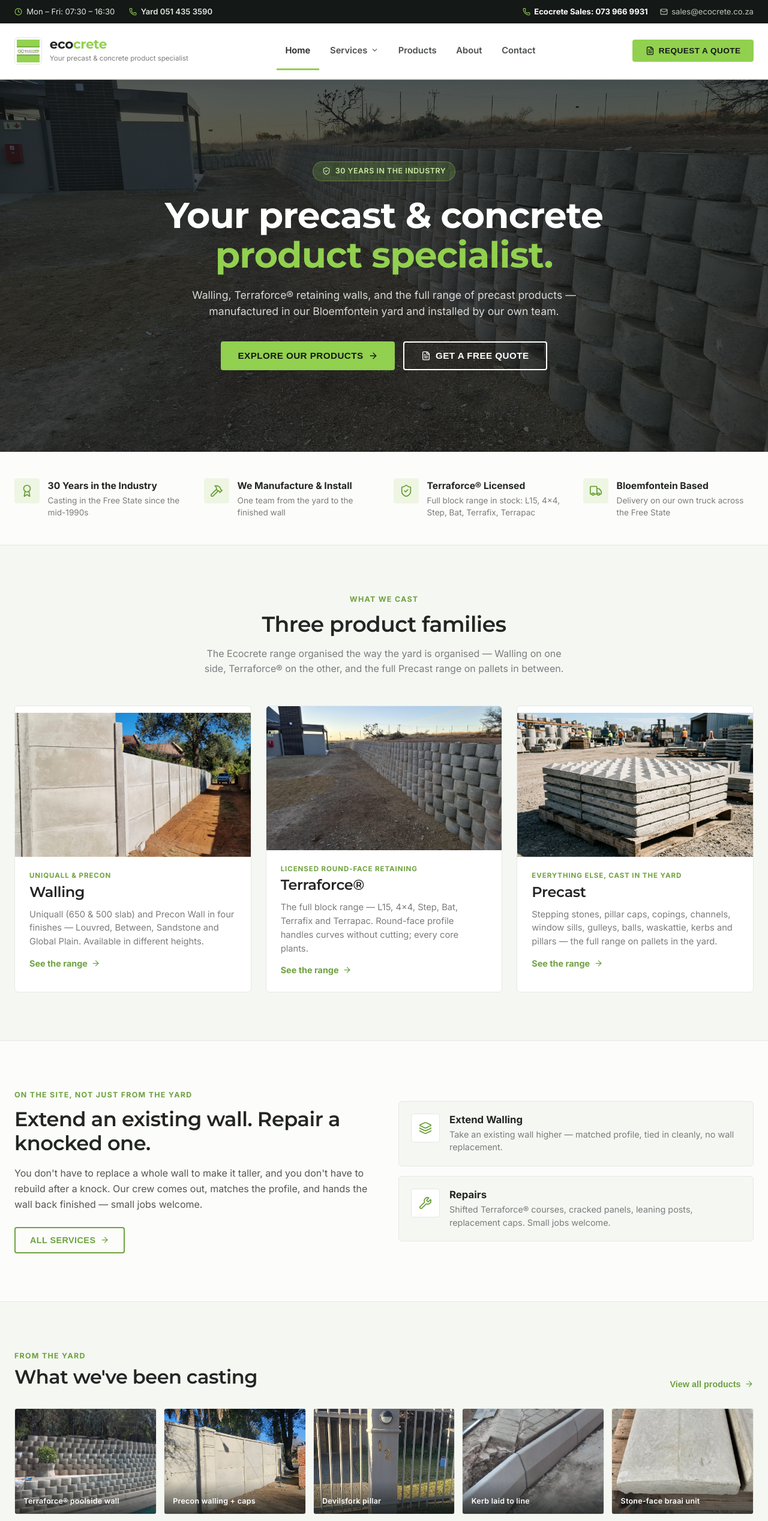
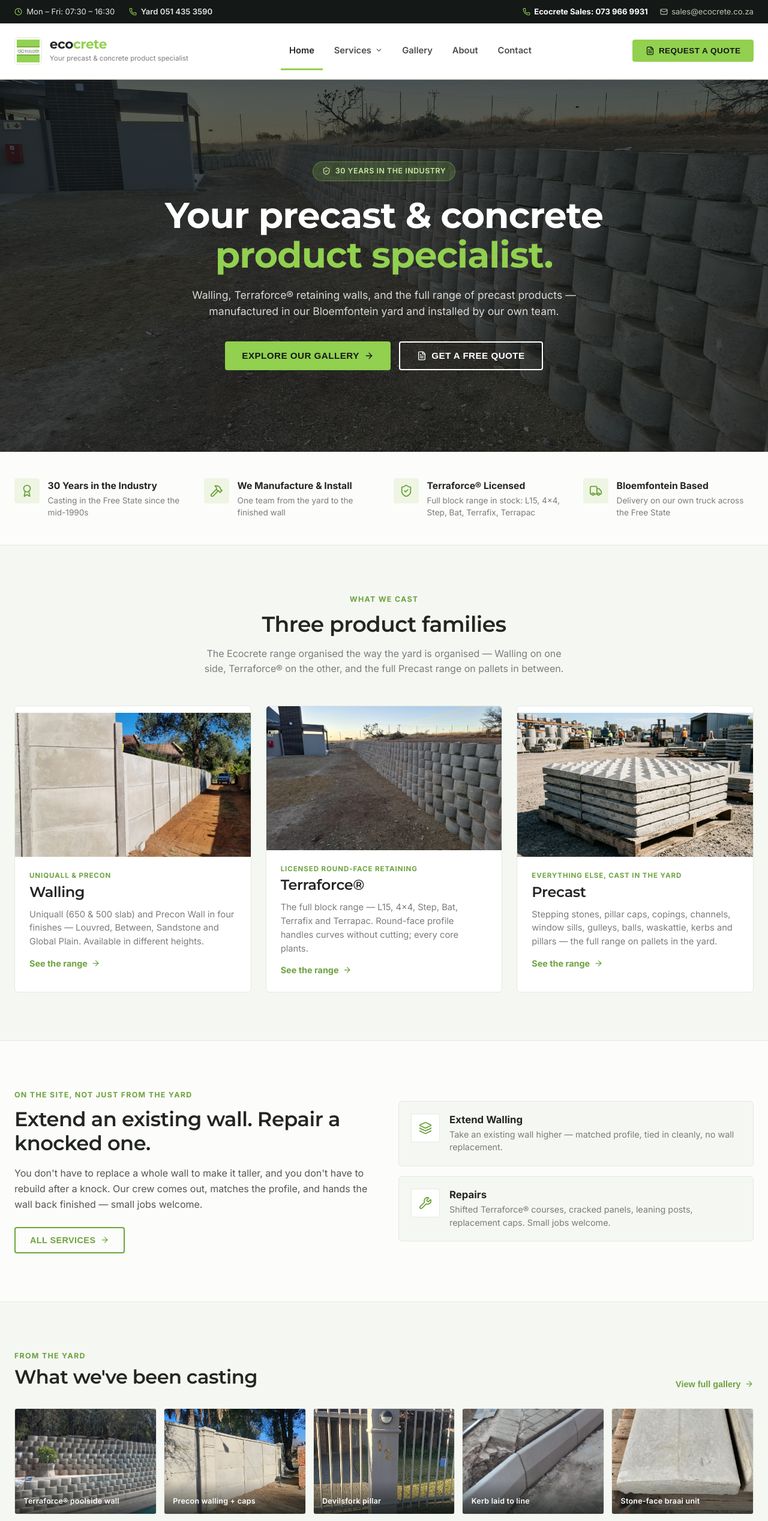
Before and after one commit to rynodutoit1998/Ecocrete, a React (Vite) app: page / in a window 1280 px wide. Shown: the top 2535 px of the page at 60% size. Built offline with nearby package versions, Linux system fonts and the light colour scheme.

Commit message:
Rename Products navigation and catalogue to Gallery

```diff
--- a/src/components/layout/Footer.tsx
+++ b/src/components/layout/Footer.tsx
@@ -120,7 +120,7 @@
               {[
                 { id: 'home' as const, label: 'Home' },
                 { id: 'services' as const, label: 'Services' },
-                { id: 'products' as const, label: 'Products' },
+                { id: 'products' as const, label: 'Gallery' },
                 { id: 'about' as const, label: 'About' },
                 { id: 'contact' as const, label: 'Contact' }
               ].map((l) => (
--- a/src/components/layout/Header.tsx
+++ b/src/components/layout/Header.tsx
@@ -22,7 +22,7 @@
 const NAV_ITEMS: { id: NavId; label: string; matches?: string[] }[] = [
   { id: 'home', label: 'Home' },
   { id: 'services', label: 'Services', matches: ['services', 'service-detail'] },
-  { id: 'products', label: 'Products' },
+  { id: 'products', label: 'Gallery' },
   { id: 'about', label: 'About' },
   { id: 'contact', label: 'Contact' }
 ];
--- a/src/pages/HomePage.tsx
+++ b/src/pages/HomePage.tsx
@@ -155,7 +155,7 @@
               onMouseEnter={(e) => e.currentTarget.style.backgroundColor = '#7ABC3A'}
               onMouseLeave={(e) => e.currentTarget.style.backgroundColor = '#92D04F'}
             >
-              Explore Our Products
+              Explore Our Gallery
               <ArrowRight size={16} />
             </button>
 
@@ -406,7 +406,7 @@
                 display: 'inline-flex', alignItems: 'center', gap: '0.4rem'
               }}
             >
-              View all products <ArrowRight size={15} />
+              View full gallery <ArrowRight size={15} />
             </button>
           </div>
 
--- a/src/pages/ProductsPage.tsx
+++ b/src/pages/ProductsPage.tsx
@@ -8,7 +8,7 @@
 }
 
 const CATEGORIES: { id: 'all' | 'walling' | 'terraforce' | 'precast' | 'landscaping'; label: string; sub?: string }[] = [
-  { id: 'all', label: 'All Products' },
+  { id: 'all', label: 'All / Gallery' },
   { id: 'walling', label: 'Walling', sub: 'Uniquall · Precon: Louvred · Between · Sandstone · Global Plain' },
   { id: 'terraforce', label: 'Terraforce®', sub: 'L15 · 4x4 · Step · Bat · Terrafix · Terrapac' },
   { id: 'precast', label: 'Precast', sub: 'Stepping stones · Pillar caps · Copings · Channels · Window sills · Gulleys · Balls · Waskattie · Kerbs · Pillars' },
@@ -72,13 +72,13 @@
             fontSize: '0.75rem', fontWeight: 700, color: '#C8E9A3',
             marginBottom: '1.25rem', letterSpacing: '0.08em', textTransform: 'uppercase'
           }}>
-            Our full range
+            Product & Project Gallery
           </div>
           <h1 style={{
             fontSize: 'clamp(2rem, 4.5vw, 3.2rem)', lineHeight: 1.1, fontWeight: 700,
             margin: '0 auto 1rem', maxWidth: '860px', letterSpacing: '-0.015em', color: '#FFFFFF'
           }}>
-            Everything we cast, on one page.
+            Everything we cast, in our gallery.
           </h1>
           <p style={{ color: 'rgba(255,255,255,0.8)', fontSize: '1.05rem', maxWidth: '640px', margin: '0 auto', lineHeight: 1.55 }}>
             Walling, Terraforce® and the full Precast range — filter by family and search by name or code.
@@ -128,7 +128,7 @@
                 type="text"
                 value={searchQuery}
                 onChange={(e) => setSearchQuery(e.target.value)}
-                placeholder="Search products..."
+                placeholder="Search gallery..."
                 style={{
                   border: 'none', outline: 'none', flex: 1,
                   fontSize: '0.9rem', color: '#232623', backgroundColor: 'transparent',
```
